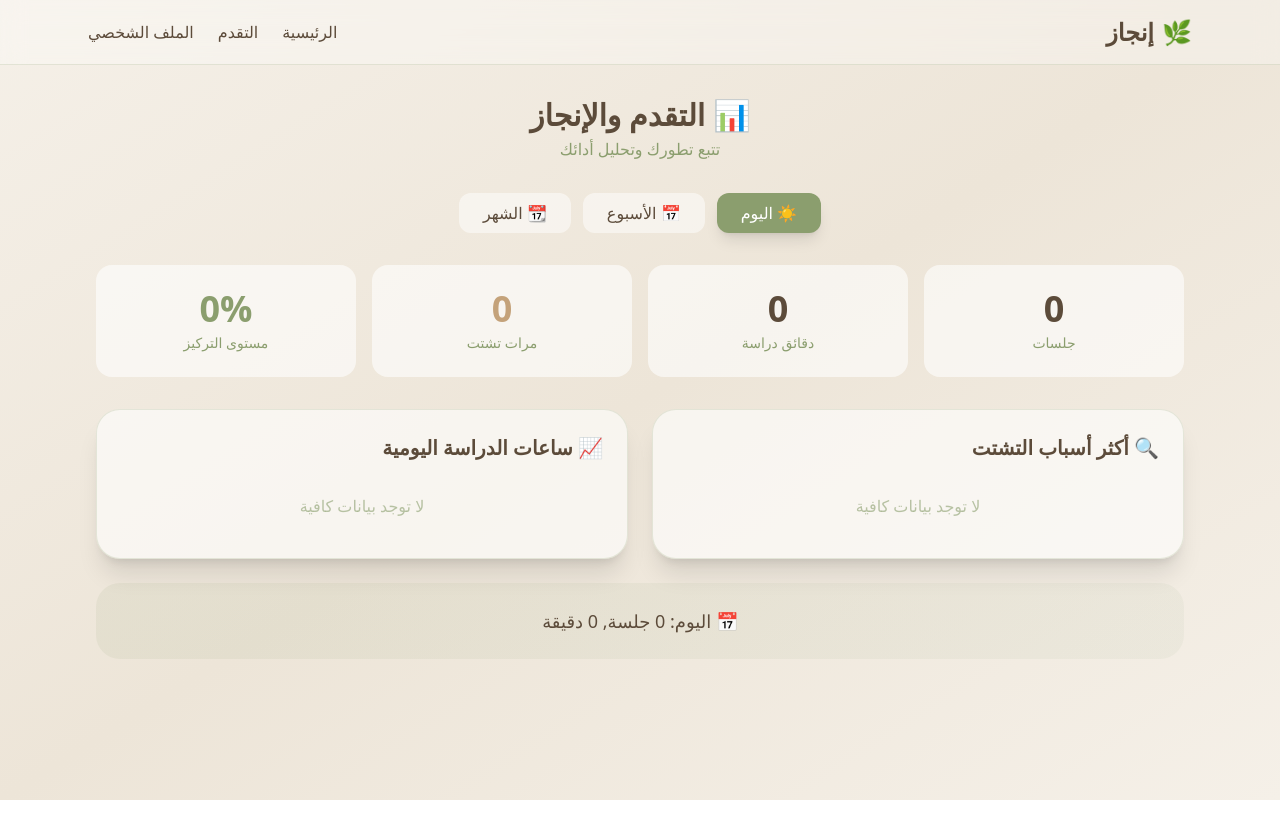
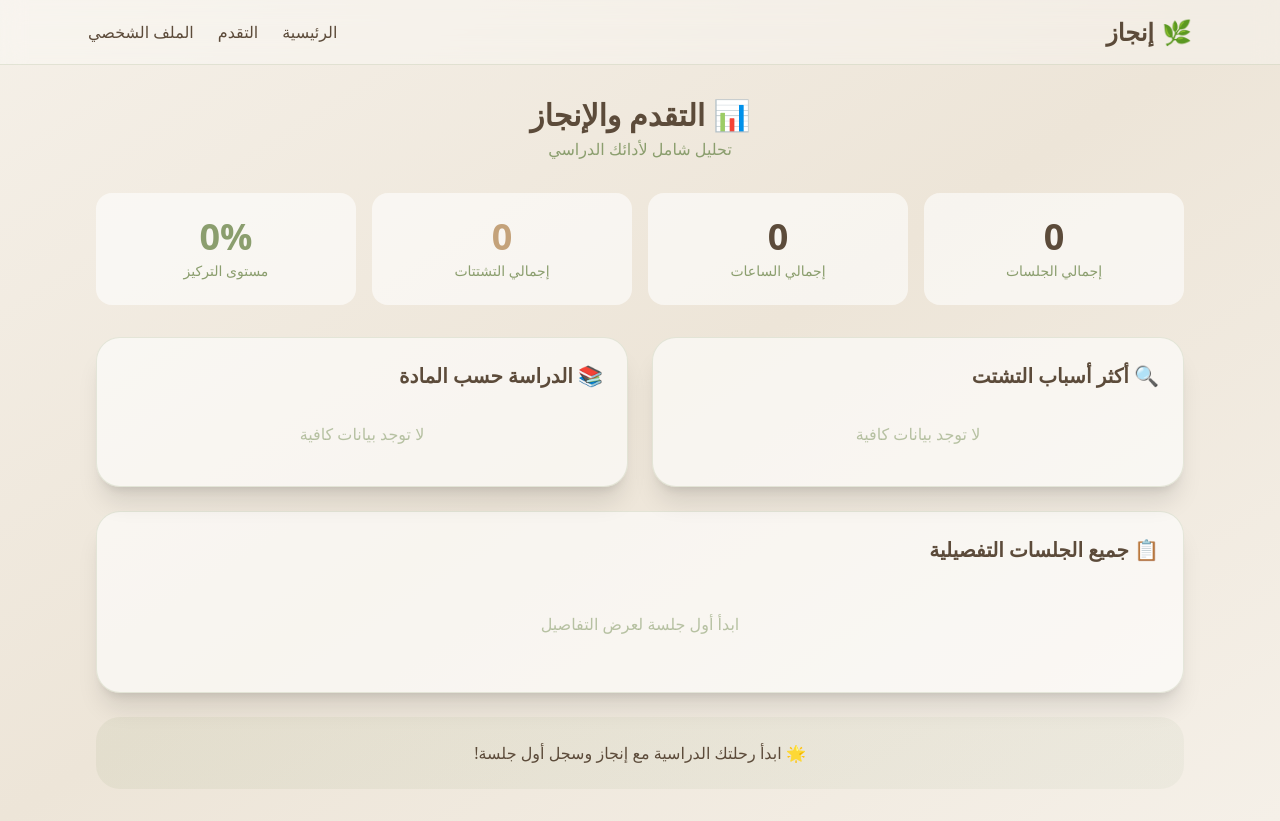
Before and after one commit to rahaf489/ENj, a Next.js app: page /progress in a window 1280 px wide. Before the commit the page ends 800 px from the top, so only its background shows below. Built offline with nearby package versions, Linux system fonts and the light colour scheme.

Commit message:
Update page.tsx

```diff
--- a/app/progress/page.tsx
+++ b/app/progress/page.tsx
@@ -3,87 +3,85 @@
 
 import { useState, useEffect } from 'react';
 
+interface StudySession {
+  id: string;
+  sessionNumber: number;
+  subjectName: string;
+  subjectType: string;
+  startTime: string;
+  endTime: string;
+  durationMinutes: number;
+  distractions: { id: string; timeFromStart: number; reason: string }[];
+}
+
 export default function ProgressPage() {
-  const [sessions, setSessions] = useState<any[]>([]);
-  const [filter, setFilter] = useState<'day' | 'week' | 'month'>('day');
+  const [sessions, setSessions] = useState<StudySession[]>([]);
+  const [selectedSession, setSelectedSession] = useState<StudySession | null>(null);
 
   useEffect(() => {
     const saved = localStorage.getItem('enjaz_sessions');
     if (saved) setSessions(JSON.parse(saved));
   }, []);
 
-  const getFilteredSessions = () => {
-    const now = new Date();
-    const today = new Date(now.getFullYear(), now.getMonth(), now.getDate());
-
-    return sessions.filter(session => {
-      const sessionDate = new Date(session.startTime);
-      if (filter === 'day') return sessionDate >= today;
-      if (filter === 'week') return sessionDate >= new Date(now.getTime() - 7 * 24 * 60 * 60 * 1000);
-      return sessionDate >= new Date(now.getTime() - 30 * 24 * 60 * 60 * 1000);
-    });
-  };
-
-  const filteredSessions = getFilteredSessions();
-  const totalMinutes = filteredSessions.reduce((sum, s) => sum + s.durationMinutes, 0);
-  const totalDistractions = filteredSessions.reduce((sum, s) => sum + s.distractions?.length || 0, 0);
-  const sessionsCount = filteredSessions.length;
+  const totalMinutes = sessions.reduce((sum, s) => sum + s.durationMinutes, 0);
+  const totalDistractions = sessions.reduce((sum, s) => sum + s.distractions.length, 0);
+  const sessionsCount = sessions.length;
 
   let focusScore = (sessionsCount * 10) - (totalDistractions * 5) + Math.floor(totalMinutes / 5);
   focusScore = Math.max(0, Math.min(100, focusScore));
 
+  // تحليل أسباب التشتت
   const distractionReasons: { [key: string]: number } = {};
-  filteredSessions.forEach(session => {
-    session.distractions?.forEach((d: any) => {
-      distractionReasons[d.reason] = (distractionReasons[d.reason] || 0) + 1;
+  sessions.forEach(session => {
+    session.distractions.forEach(d => {
+      const baseReason = d.reason.split(' ').slice(1).join(' ');
+      distractionReasons[baseReason] = (distractionReasons[baseReason] || 0) + 1;
     });
   });
 
-  const sessionsByDay: { [key: string]: number } = {};
-  filteredSessions.forEach(session => {
-    const day = new Date(session.startTime).toLocaleDateString('ar-SA');
-    sessionsByDay[day] = (sessionsByDay[day] || 0) + session.durationMinutes;
+  // جلسات حسب المادة
+  const sessionsBySubject: { [key: string]: { count: number; minutes: number } } = {};
+  sessions.forEach(session => {
+    if (!sessionsBySubject[session.subjectName]) {
+      sessionsBySubject[session.subjectName] = { count: 0, minutes: 0 };
+    }
+    sessionsBySubject[session.subjectName].count++;
+    sessionsBySubject[session.subjectName].minutes += session.durationMinutes;
   });
+
+  const formatDateTime = (isoString: string) => {
+    const date = new Date(isoString);
+    return date.toLocaleString('ar-SA', { hour: '2-digit', minute: '2-digit', day: '2-digit', month: '2-digit' });
+  };
+
+  const formatTimeFromSeconds = (totalSeconds: number) => {
+    const mins = Math.floor(totalSeconds / 60);
+    const secs = totalSeconds % 60;
+    if (mins === 0) return `${secs} ثانية`;
+    if (secs === 0) return `${mins} دقيقة`;
+    return `${mins} دقيقة و ${secs} ثانية`;
+  };
 
   return (
     <div className="max-w-6xl mx-auto p-6 md:p-8">
       <div className="text-center mb-8">
         <h1 className="text-3xl font-bold text-[#5C4B3A]">📊 التقدم والإنجاز</h1>
-        <p className="text-[#8B9E6E] mt-1">تتبع تطورك وتحليل أدائك</p>
-      </div>
-
-      {/* أزرار الفلتر */}
-      <div className="flex gap-3 mb-8 justify-center">
-        {[
-          { key: 'day', label: 'اليوم', icon: '☀️' },
-          { key: 'week', label: 'الأسبوع', icon: '📅' },
-          { key: 'month', label: 'الشهر', icon: '📆' }
-        ].map((item) => (
-          <button
-            key={item.key}
-            onClick={() => setFilter(item.key as any)}
-            className={`px-6 py-2 rounded-xl font-medium transition-all ${
-              filter === item.key ? 'bg-[#8B9E6E] text-white shadow-lg' : 'bg-white/50 text-[#5C4B3A] hover:bg-white/70'
-            }`}
-          >
-            {item.icon} {item.label}
-          </button>
-        ))}
+        <p className="text-[#8B9E6E] mt-1">تحليل شامل لأدائك الدراسي</p>
       </div>
 
       {/* بطاقات الإحصائيات */}
       <div className="grid grid-cols-1 md:grid-cols-4 gap-4 mb-8">
         <div className="bg-white/60 rounded-2xl p-6 text-center">
           <div className="text-4xl font-bold text-[#5C4B3A]">{sessionsCount}</div>
-          <div className="text-sm text-[#8B9E6E] mt-1">جلسات</div>
+          <div className="text-sm text-[#8B9E6E] mt-1">إجمالي الجلسات</div>
         </div>
         <div className="bg-white/60 rounded-2xl p-6 text-center">
-          <div className="text-4xl font-bold text-[#5C4B3A]">{totalMinutes}</div>
-          <div className="text-sm text-[#8B9E6E] mt-1">دقائق دراسة</div>
+          <div className="text-4xl font-bold text-[#5C4B3A]">{Math.floor(totalMinutes / 60)}</div>
+          <div className="text-sm text-[#8B9E6E] mt-1">إجمالي الساعات</div>
         </div>
         <div className="bg-white/60 rounded-2xl p-6 text-center">
           <div className="text-4xl font-bold text-[#C4A27A]">{totalDistractions}</div>
-          <div className="text-sm text-[#8B9E6E] mt-1">مرات تشتت</div>
+          <div className="text-sm text-[#8B9E6E] mt-1">إجمالي التشتتات</div>
         </div>
         <div className="bg-white/60 rounded-2xl p-6 text-center">
           <div className="text-4xl font-bold text-[#8B9E6E]">{focusScore}%</div>
@@ -99,31 +97,34 @@ export default function ProgressPage() {
             {Object.entries(distractionReasons).length === 0 ? (
               <p className="text-center text-[#8B9E6E]/60 py-4">لا توجد بيانات كافية</p>
             ) : (
-              Object.entries(distractionReasons).sort((a, b) => b[1] - a[1]).map(([reason, count]) => (
+              Object.entries(distractionReasons).sort((a, b) => b[1] - a[1]).slice(0, 5).map(([reason, count]) => (
                 <div key={reason} className="flex items-center gap-3">
-                  <span className="text-lg">{reason.split(' ')[0]}</span>
-                  <span className="flex-1 text-[#5C4B3A] text-sm">{reason.substring(2)}</span>
-                  <span className="text-[#8B9E6E] font-bold">{count} مرة</span>
+                  <span className="flex-1 text-[#5C4B3A] text-sm">{reason}</span>
+                  <div className="flex-1 h-2 bg-[#E8DFD0] rounded-full overflow-hidden">
+                    <div className="h-full bg-[#8B9E6E] rounded-full" style={{ width: `${(count / totalDistractions) * 100}%` }} />
+                  </div>
+                  <span className="text-[#8B9E6E] font-bold text-sm">{count} مرة</span>
                 </div>
               ))
             )}
           </div>
         </div>
 
-        {/* ساعات الدراسة اليومية */}
+        {/* الدراسة حسب المادة */}
         <div className="bg-white/60 rounded-3xl border border-[#8B9E6E]/20 shadow-xl p-6">
-          <h3 className="text-xl font-bold mb-4 text-[#5C4B3A]">📈 ساعات الدراسة اليومية</h3>
+          <h3 className="text-xl font-bold mb-4 text-[#5C4B3A]">📚 الدراسة حسب المادة</h3>
           <div className="space-y-3 max-h-80 overflow-y-auto">
-            {Object.entries(sessionsByDay).length === 0 ? (
+            {Object.entries(sessionsBySubject).length === 0 ? (
               <p className="text-center text-[#8B9E6E]/60 py-4">لا توجد بيانات كافية</p>
             ) : (
-              Object.entries(sessionsByDay).map(([day, minutes]) => (
-                <div key={day} className="flex items-center gap-3">
-                  <span className="text-sm text-[#5C4B3A] w-24">{day}</span>
-                  <div className="flex-1 h-8 bg-[#E8DFD0] rounded-full overflow-hidden">
-                    <div className="h-full bg-gradient-to-r from-[#8B9E6E] to-[#A8B89A] rounded-full flex items-center justify-end px-3 text-xs text-white" style={{ width: `${Math.min(100, (minutes / 120) * 100)}%` }}>
-                      {Math.floor(minutes / 60)}س {minutes % 60}د
-                    </div>
+              Object.entries(sessionsBySubject).map(([subject, data]) => (
+                <div key={subject}>
+                  <div className="flex justify-between text-sm mb-1">
+                    <span className="text-[#5C4B3A]">{subject}</span>
+                    <span className="text-[#8B9E6E]">{data.count} جلسة • {data.minutes} دقيقة</span>
+                  </div>
+                  <div className="h-2 bg-[#E8DFD0] rounded-full overflow-hidden">
+                    <div className="h-full bg-[#C4A27A] rounded-full" style={{ width: `${(data.minutes / totalMinutes) * 100}%` }} />
                   </div>
                 </div>
               ))
@@ -132,15 +133,64 @@ export default function ProgressPage() {
         </div>
       </div>
 
-      {/* ملخص */}
+      {/* قائمة الجلسات التفصيلية */}
+      <div className="mt-6 bg-white/60 rounded-3xl border border-[#8B9E6E]/20 shadow-xl p-6">
+        <h3 className="text-xl font-bold mb-4 text-[#5C4B3A]">📋 جميع الجلسات التفصيلية</h3>
+        <div className="space-y-4 max-h-96 overflow-y-auto">
+          {sessions.length === 0 ? (
+            <p className="text-center text-[#8B9E6E]/60 py-8">ابدأ أول جلسة لعرض التفاصيل</p>
+          ) : (
+            sessions.map((session) => (
+              <div key={session.id} className="border-b border-[#8B9E6E]/15 pb-4 last:border-0">
+                <div className="flex flex-wrap justify-between items-start gap-2 mb-2">
+                  <div>
+                    <span className="font-bold text-[#5C4B3A]">#{session.sessionNumber}</span>
+                    <span className="text-[#8B9E6E] text-sm mx-2">•</span>
+                    <span className="font-medium text-[#5C4B3A]">{session.subjectName}</span>
+                    <span className="text-[#8B9E6E] text-xs mr-2">({session.subjectType})</span>
+                  </div>
+                  <div className="text-xs text-[#8B9E6E] font-mono">
+                    {formatDateTime(session.startTime)} → {formatDateTime(session.endTime)}
+                  </div>
+                </div>
+
+                <div className="flex gap-4 text-sm mb-2">
+                  <span className="text-[#5C4B3A]">⏱ {session.durationMinutes} دقيقة</span>
+                  <span className="text-[#C4A27A]">🔔 {session.distractions.length} تشتت</span>
+                </div>
+
+                {session.distractions.length > 0 && (
+                  <details className="mt-2">
+                    <summary className="text-xs text-[#8B9E6E] cursor-pointer hover:text-[#5C4B3A]">📝 عرض تفاصيل التشتت ({session.distractions.length})</summary>
+                    <div className="mt-2 mr-4 space-y-1">
+                      {session.distractions.map((dist, idx) => (
+                        <div key={dist.id} className="text-xs text-[#8B9E6E] flex items-center gap-2 p-1 hover:bg-white/30 rounded">
+                          <span className="text-[#C4A27A]">#{idx + 1}</span>
+                          <span className="font-mono">⏱ بعد {formatTimeFromSeconds(dist.timeFromStart)}</span>
+                          <span>→</span>
+                          <span>{dist.reason}</span>
+                        </div>
+                      ))}
+                    </div>
+                  </details>
+                )}
+              </div>
+            ))
+          )}
+        </div>
+      </div>
+
+      {/* رسالة تحفيزية */}
       <div className="mt-6 bg-gradient-to-r from-[#8B9E6E]/10 to-[#A8B89A]/10 rounded-3xl p-6 text-center">
-        <p className="text-[#5C4B3A] text-lg">
-          {filter === 'day' && `📅 اليوم: ${sessionsCount} جلسة, ${totalMinutes} دقيقة`}
-          {filter === 'week' && `📆 هذا الأسبوع: ${sessionsCount} جلسة, ${totalMinutes} دقيقة`}
-          {filter === 'month' && `📅 هذا الشهر: ${sessionsCount} جلسة, ${totalMinutes} دقيقة`}
+        <p className="text-[#5C4B3A]">
+          {focusScore >= 70
+            ? "🎉 أداء ممتاز! أنت في طريقك للتفوق. استمر بهذا الزخم!"
+            : focusScore >= 40
+              ? "📈 أداء جيد! مع القليل من التحسين ستصبح أفضل. ركز على أسباب التشتت الأكثر تكراراً."
+              : sessionsCount > 0
+                ? "🌱 بداية جيدة! جرب تقنيات التركيز مثل البومودورو وقلل المشتتات حولك."
+                : "🌟 ابدأ رحلتك الدراسية مع إنجاز وسجل أول جلسة!"}
         </p>
-        {focusScore >= 70 && <p className="text-[#8B9E6E] mt-2">🎉 أداء ممتاز! استمر بهذا التقدم!</p>}
-        {focusScore < 40 && sessionsCount > 0 && <p className="text-[#C4A27A] mt-2">🌱 التركيز يحتاج تحسين، جرب جلسات أقصر</p>}
       </div>
     </div>
   );
```
